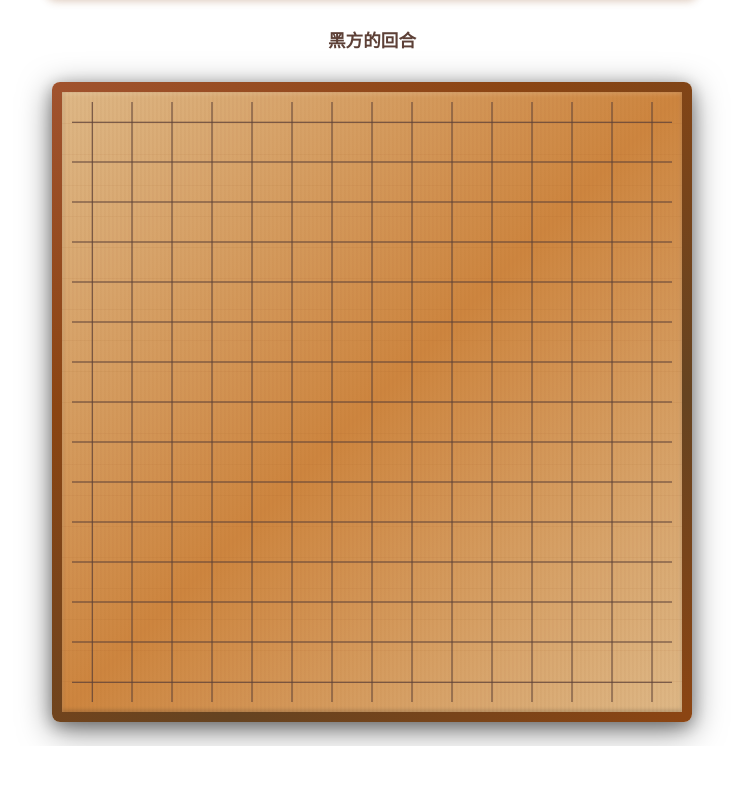
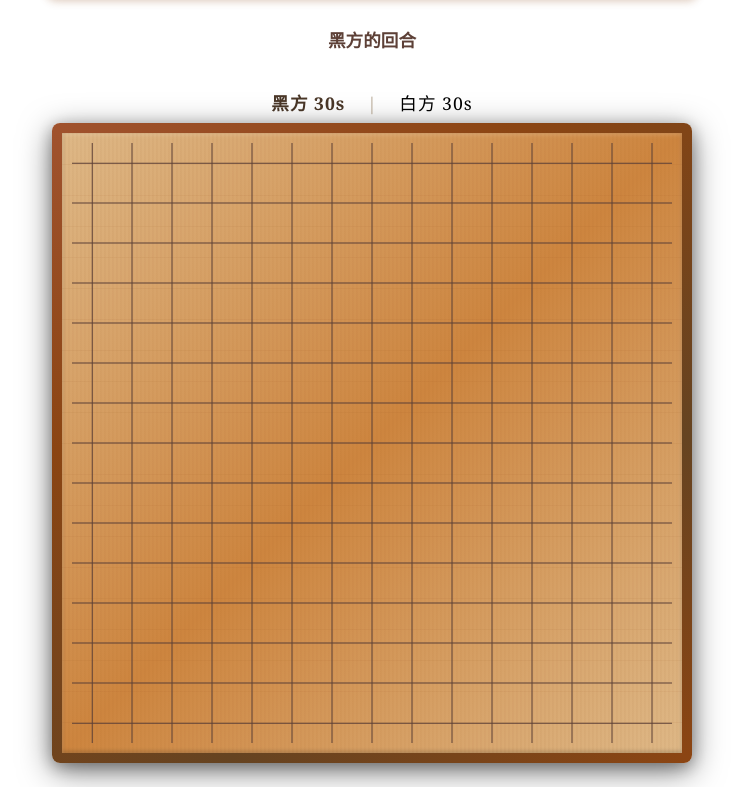
Before and after one commit to gww1981/Gomoku, a plain HTML site: page index.html in a window 1280 px wide. Shown: the part 98-885 px from the top of the page, without its empty margins (268-1011 px from the left). Before the commit the page ends 844 px from the top, so only its background shows below. Drawn offline with Linux system fonts and the light colour scheme.

Commit message:
feat: 添加计时器 DOM 元素和样式
Co-Authored-By: Claude Opus 4.7 <noreply@anthropic.com>

```diff
--- a/css/style.css
+++ b/css/style.css
@@ -747,3 +747,42 @@ body {
 .btn-danger:hover {
   background: #c0392b;
 }
+
+/* ========== 计时器样式 ========== */
+#timer-container {
+  text-align: center;
+  font-size: 1.1rem;
+  padding: 8px 0;
+  font-family: 'Georgia', serif;
+  letter-spacing: 1px;
+  user-select: none;
+}
+
+#timer-container .timer-separator {
+  margin: 0 16px;
+  color: #8b7355;
+  opacity: 0.6;
+}
+
+#timer-container span {
+  transition: color 0.3s ease;
+}
+
+.timer-active {
+  font-weight: bold;
+  color: #4a3728;
+}
+
+.timer-warning {
+  color: #d32f2f !important;
+}
+
+.timer-critical {
+  color: #d32f2f !important;
+  animation: timer-blink 0.5s ease-in-out infinite;
+}
+
+@keyframes timer-blink {
+  0%, 100% { opacity: 1; }
+  50% { opacity: 0.3; }
+}
--- a/index.html
+++ b/index.html
@@ -31,6 +31,13 @@
 
     <!-- 状态提示 -->
     <div id="status">黑方的回合</div>
+
+    <!-- 计时器 -->
+    <div id="timer-container">
+      <span id="timer-black" class="timer-active">黑方 30s</span>
+      <span class="timer-separator">|</span>
+      <span id="timer-white">白方 30s</span>
+    </div>
 
     <!-- 棋盘区域 -->
     <div id="board" class="board"></div>
```
